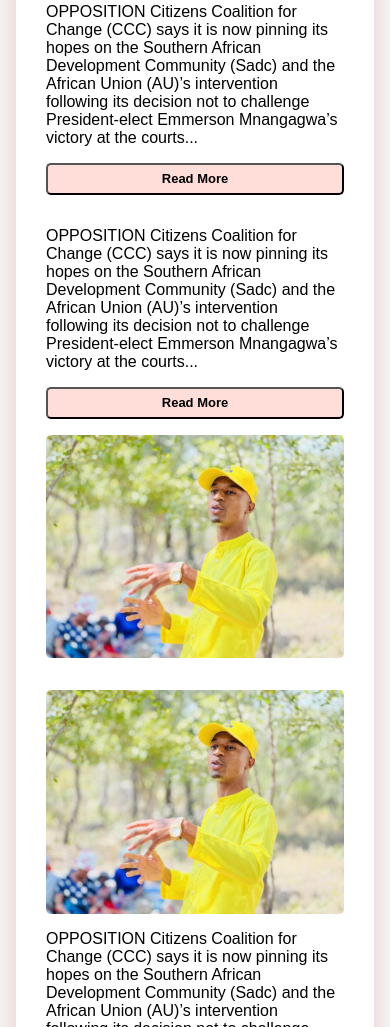
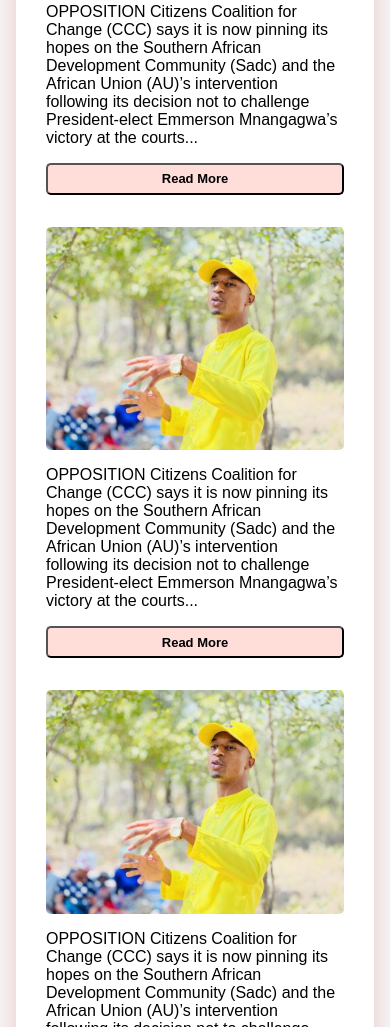
Before and after one commit to dopswae98/newsletters, a plain HTML site: page index.html in a window 390 px wide. Shown: the part 732-1759 px from the top of the page. Drawn offline with Linux system fonts and the light colour scheme; a web font is replaced by a local one.

Commit message:
perfected

```diff
--- a/index.html
+++ b/index.html
@@ -136,6 +136,10 @@
           width: 100% !important;
           height: auto;
         }
+        .middle{
+          flex-direction: row !important;
+          flex-wrap: wrap-reverse !important;
+        }
       }
 
       @media (max-width: 1020px) {
@@ -245,7 +249,7 @@
                   <button class="readmore" style="">Read More</button>
                 </div>
               </div>
-              <div class="row-item" style="display: flex; gap: 1rem; ">
+              <div class="row-item middle" style="display: flex; gap: 1rem; ">
 
                 <div style="display: flex; flex-direction: column; gap: 1rem;">
 
```
